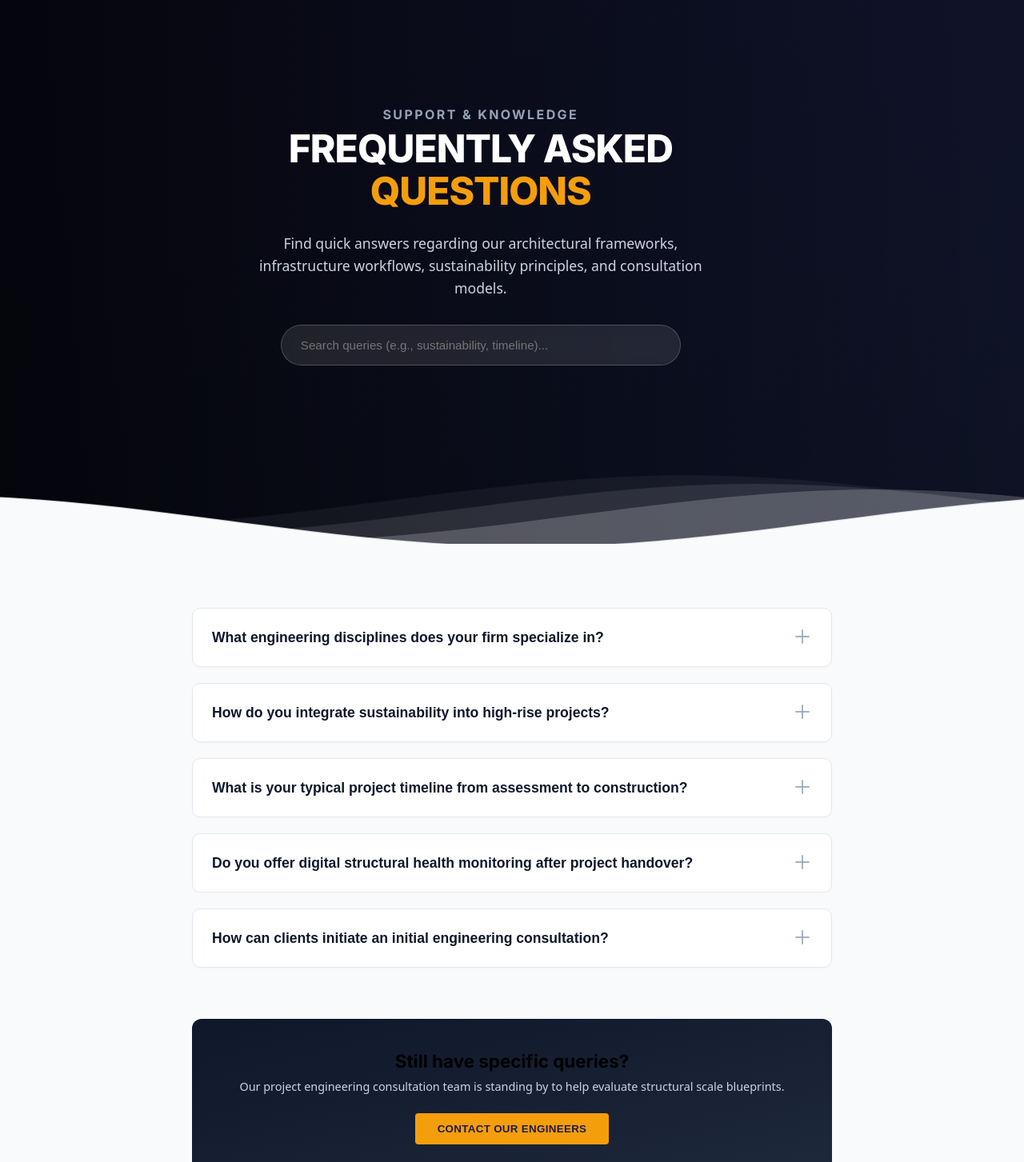
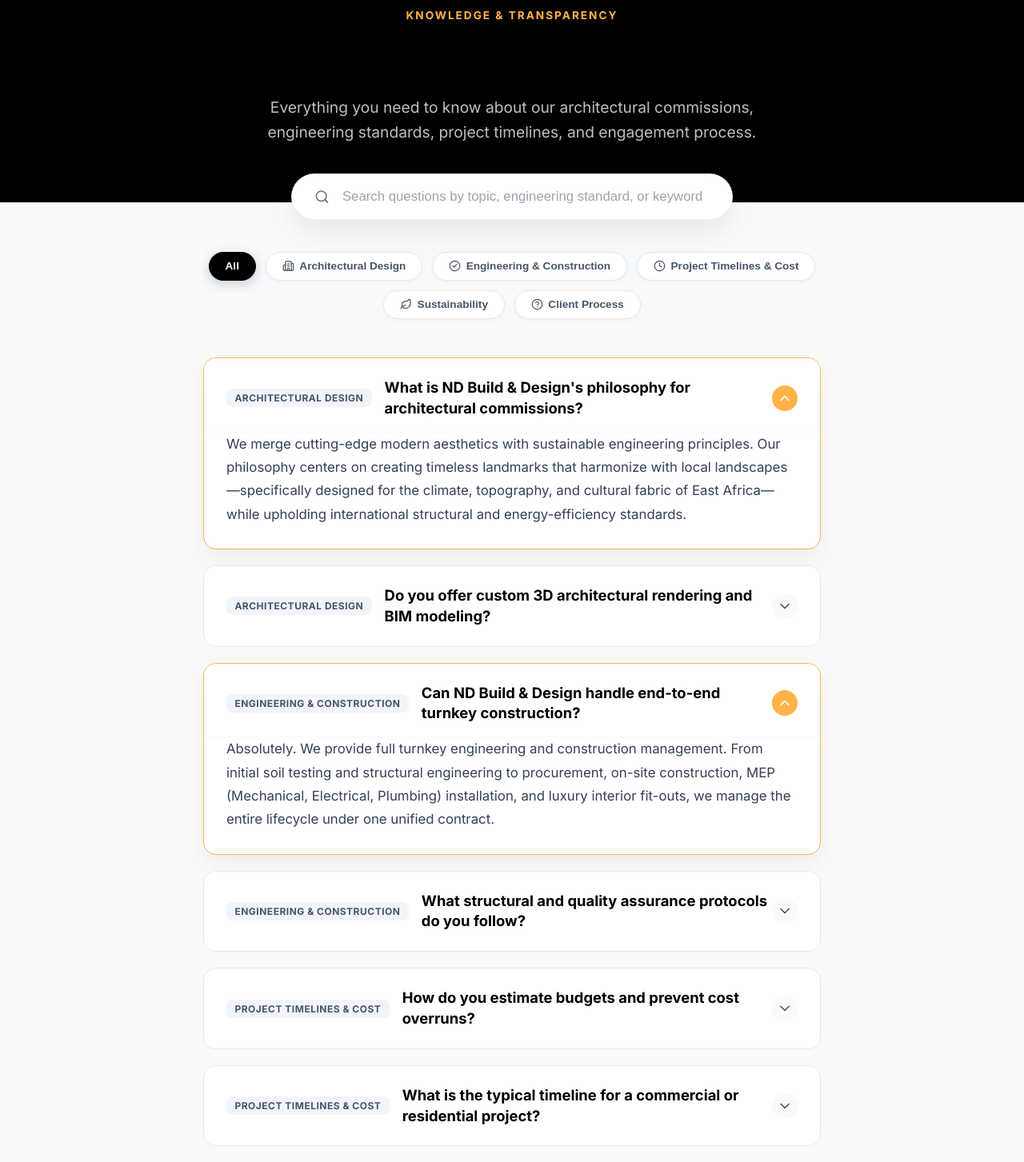
Before and after one commit to MFabrice001/NTD-Frontend, a React app: page /faq in a window 1280 px wide. Shown: the part 120-1573 px from the top of the page at 80% size. Built offline with nearby package versions, Linux system fonts and the light colour scheme; no server answers; the HTML template or start-up script is replaced by a standard one.

Commit message:
added some pages

```diff
--- a/src/pages/Faq.jsx
+++ b/src/pages/Faq.jsx
@@ -1,166 +1,255 @@
-import React, { useEffect, useRef, useState } from 'react';
+import React, { useState, useEffect, useMemo } from 'react';
+import { Search, ChevronDown, ChevronUp, HelpCircle, CheckCircle2, Building2, Clock, DollarSign, Leaf, PhoneCall, X, ArrowRight } from 'lucide-react';
+import { useNavigate } from 'react-router-dom';
 import Footer from '../components/Footer';
 
+const DEFAULT_FAQ_DATA = [
+  {
+    id: 'd-1',
+    category: 'Architectural Design',
+    question: 'What is ND Build & Design\'s philosophy for architectural commissions?',
+    answer: 'We merge cutting-edge modern aesthetics with sustainable engineering principles. Our philosophy centers on creating timeless landmarks that harmonize with local landscapes—specifically designed for the climate, topography, and cultural fabric of East Africa—while upholding international structural and energy-efficiency standards.'
+  },
+  {
+    id: 'd-2',
+    category: 'Architectural Design',
+    question: 'Do you offer custom 3D architectural rendering and BIM modeling?',
+    answer: 'Yes. Every project we undertake utilizes advanced Building Information Modeling (BIM) and photorealistic 3D rendering. This allows our clients and stakeholders to virtually walkthrough their residential, commercial, or institutional structures before ground is ever broken, ensuring complete alignment on spatial design and finishes.'
+  },
+  {
+    id: 'd-3',
+    category: 'Engineering & Construction',
+    question: 'Can ND Build & Design handle end-to-end turnkey construction?',
+    answer: 'Absolutely. We provide full turnkey engineering and construction management. From initial soil testing and structural engineering to procurement, on-site construction, MEP (Mechanical, Electrical, Plumbing) installation, and luxury interior fit-outs, we manage the entire lifecycle under one unified contract.'
+  },
+  {
+    id: 'd-4',
+    category: 'Engineering & Construction',
+    question: 'What structural and quality assurance protocols do you follow?',
+    answer: 'We adhere strictly to international ISO quality control frameworks and local building codes. All raw materials undergo rigorous testing, and our structural engineers perform continuous site inspections at critical milestones to guarantee seismic safety, load-bearing integrity, and multi-decade durability.'
+  },
+  {
+    id: 'd-5',
+    category: 'Project Timelines & Cost',
+    question: 'How do you estimate budgets and prevent cost overruns?',
+    answer: 'Our quantity surveyors prepare comprehensive Bills of Quantities (BOQ) with transparent, itemized costing during the design development phase. By locking in supplier partnerships and utilizing BIM for conflict detection, we minimize unforeseen site changes and protect our clients from scope creep and budget overruns.'
+  },
+  {
+    id: 'd-6',
+    category: 'Project Timelines & Cost',
+    question: 'What is the typical timeline for a commercial or residential project?',
+    answer: 'Timelines vary based on scale and structural complexity. Typically, architectural design and permitting take 6 to 10 weeks, while construction execution ranges from 8 months for bespoke luxury residences to 18–24 months for multi-story commercial or institutional developments.'
+  },
+  {
+    id: 'd-7',
+    category: 'Sustainability',
+    question: 'How does ND Build & Design incorporate green building practices?',
+    answer: 'We integrate passive solar orientation, natural ventilation, rainwater harvesting, high-performance thermal glazing, and locally sourced sustainable materials into our blueprints. We also consult on LEED and EDGE green building certifications to reduce operational energy costs.'
+  },
+  {
+    id: 'd-8',
+    category: 'Sustainability',
+    question: 'Do you design for energy self-sufficiency and solar integration?',
+    answer: 'Yes. We seamlessly integrate commercial-grade rooftop solar arrays, smart battery storage systems, and LED automation into the architectural rooflines and utility spaces without compromising visual aesthetics.'
+  },
+  {
+    id: 'd-9',
+    category: 'Client Process',
+    question: 'How do we initiate a site consultation or commission a project?',
+    answer: 'Getting started is straightforward. You can book an initial consultation with our principal architects and engineers through our contact page or by phone. We conduct a site analysis, discuss your project vision, and present a customized engagement proposal.'
+  },
+  {
+    id: 'd-10',
+    category: 'Client Process',
+    question: 'Do you assist with local municipal building permits and zoning approval?',
+    answer: 'Yes. Our dedicated legal and permitting team navigates all regulatory requirements, submitting compliant structural, fire safety, and environmental impact dossiers to local municipal authorities for rapid approval.'
+  }
+];
+
+const CATEGORIES = [
+  'All',
+  'Architectural Design',
+  'Engineering & Construction',
+  'Project Timelines & Cost',
+  'Sustainability',
+  'Client Process'
+];
+
 const FAQ = () => {
-  const bgRef = useRef(null);
-  const [activeIndex, setActiveIndex] = useState(null);
   const [searchQuery, setSearchQuery] = useState('');
+  const [selectedCategory, setSelectedCategory] = useState('All');
+  const [openItems, setOpenItems] = useState(['d-1', 'd-3']);
+  const [adminFaqs, setAdminFaqs] = useState([]);
+  const navigate = useNavigate();
 
-  // Parallax scroll hook mirroring the exact Home/Blog page behavior
   useEffect(() => {
-    const handleScroll = () => {
-      if (bgRef.current) {
-        const scrolled = window.scrollY;
-        bgRef.current.style.transform = `translateY(${scrolled * 0.5}px)`;
+    fetch(`${import.meta.env.VITE_API_URL || 'http://localhost:8080'}/api/public/faqs`)
+      .then(res => {
+        if (!res.ok) throw new Error('Failed to load FAQs');
+        return res.json();
+      })
+      .then(data => {
+        if (Array.isArray(data)) {
+          // Format admin FAQs to include category (defaulting to Architectural Design or parsing if stored)
+          const formatted = data.map(item => ({
+            id: `admin-${item.id}`,
+            category: item.question?.includes('[') ? item.question.split(']')[0].replace('[', '').trim() : 'Architectural Design',
+            question: item.question?.includes(']') ? item.question.split(']')[1].trim() : item.question,
+            answer: item.answer,
+            isAdmin: true
+          }));
+          setAdminFaqs(formatted);
+        }
+      })
+      .catch(err => console.error('Error fetching admin FAQs:', err));
+  }, []);
+
+  const combinedFaqs = useMemo(() => {
+    return [...adminFaqs, ...DEFAULT_FAQ_DATA];
+  }, [adminFaqs]);
+
+  const toggleAccordion = (id) => {
+    if (openItems.includes(id)) {
+      setOpenItems(openItems.filter(item => item !== id));
+    } else {
+      setOpenItems([...openItems, id]);
     }
   };
 
-    window.addEventListener('scroll', handleScroll);
-    return () => window.removeEventListener('scroll', handleScroll);
-  }, []);
-
-  const faqData = [
-    {
-      question: "What engineering disciplines does your firm specialize in?",
-      answer: "We offer full-scale structural design, civil infrastructure planning, architectural blueprint optimization, electromechanical coordination, and comprehensive project management solutions tailored specifically to East African terrains and zoning structures."
-    },
-    {
-      question: "How do you integrate sustainability into high-rise projects?",
-      answer: "Sustainability is embedded into our materials lifecycle. We utilize low-carbon custom concrete mixtures, natural building ventilation modeling, efficient microclimate solar orientation layouts, and localized supply chains to drastically minimize ambient emissions."
-    },
-    {
-      question: "What is your typical project timeline from assessment to construction?",
-      answer: "Timelines depend significantly on the scale of development. Commercial portfolios generally require 3 to 6 months for rigorous structural engineering drafting, site assessments, and regulatory approval workflows before foundational excavation commences."
-    },
-    {
-      question: "Do you offer digital structural health monitoring after project handover?",
-      answer: "Yes, we integrate intelligent IoT sensor networks and real-time digital twins into our signature corporate projects. This permits engineering teams to track ongoing strain, material settling thresholds, and execute preventative maintenance diagnostics."
-    },
-    {
-      question: "How can clients initiate an initial engineering consultation?",
-      answer: "Clients can connect directly with our engineering department using our formal contact form or by scheduling an expert layout evaluation directly at our Kigali headquarters."
-    }
-  ];
-
-  // Filters questions based on real-time interactive search inputs
-  const filteredFaqs = faqData.filter(faq =>
-    faq.question.toLowerCase().includes(searchQuery.toLowerCase()) ||
-    faq.answer.toLowerCase().includes(searchQuery.toLowerCase())
-  );
-
-  const toggleAccordion = (index) => {
-    setActiveIndex(activeIndex === index ? null : index);
-  };
+  const filteredFAQs = useMemo(() => {
+    return combinedFaqs.filter(item => {
+      const matchesCategory = selectedCategory === 'All' || item.category === selectedCategory;
+      const query = searchQuery.toLowerCase();
+      const matchesSearch = !query ||
+        item.question.toLowerCase().includes(query) ||
+        item.answer.toLowerCase().includes(query) ||
+        item.category.toLowerCase().includes(query);
+      return matchesCategory && matchesSearch;
+    });
+  }, [searchQuery, selectedCategory, combinedFaqs]);
 
   return (
-    <div className="faq-page" style={{ backgroundColor: '#f8fafc', fontFamily: 'system-ui, sans-serif' }}>
+    <div className="faq-page">
+      {/* Hero Header */}
+      <div className="faq-hero">
+        <span style={{fontSize: '0.85rem', fontWeight: '700', letterSpacing: '2px', color: 'var(--color-primary)', textTransform: 'uppercase'}}>
+          Knowledge & Transparency
+        </span>
+        <h1 style={{marginTop: '0.5rem'}}>Frequently Asked Questions</h1>
+        <p>
+          Everything you need to know about our architectural commissions, engineering standards, project timelines, and engagement process.
+        </p>
+      </div>
 
-      {/* =========================================================
-          1. HERO HEADER SECTION (Wavy shape divider & Search box)
-         ========================================================= */}
-      <section className="hero" style={{ position: 'relative', overflow: 'hidden', backgroundColor: '#0f172a', padding: '10rem 2rem 8rem 2rem', color: 'white', textAlign: 'center' }}>
-        <div className="hero-bg" ref={bgRef} style={{ position: 'absolute', top: 0, left: 0, right: 0, bottom: 0, backgroundImage: 'linear-gradient(to bottom right, #1e1b4b, #0f172a)', backgroundSize: 'cover', zIndex: 1 }}></div>
-        <div className="hero-overlay" style={{ position: 'absolute', top: 0, left: 0, right: 0, bottom: 0, backgroundColor: 'rgba(15, 23, 42, 0.4)', zIndex: 2 }}></div>
-
-        <div className="hero-container" style={{ position: 'relative', zIndex: 3, maxWidth: '800px', margin: '0 auto' }}>
-          <div className="hero-content">
-            <h1 className="hero-title" style={{ fontSize: '3rem', fontWeight: '800', marginBottom: '1.5rem', letterSpacing: '-0.02em', lineHeight: '1.1' }}>
-              <span style={{ display: 'block', color: '#94a3b8', fontSize: '1rem', fontWeight: '700', letterSpacing: '0.15em', textTransform: 'uppercase', marginBottom: '0.5rem' }}>Support & Knowledge</span>
-              <span>FREQUENTLY ASKED</span>{' '}
-              <span className="highlight" style={{ color: '#f59e0b' }}>QUESTIONS</span>
-            </h1>
-            <p className="hero-subtitle" style={{ fontSize: '1.1rem', color: '#cbd5e1', lineHeight: '1.6', marginBottom: '2.5rem', maxWidth: '650px', margin: '0 auto' }}>
-              Find quick answers regarding our architectural frameworks, infrastructure workflows, sustainability principles, and consultation models.
-            </p>
-
-            {/* Interactive Question Search Input */}
-            <div style={{ maxWidth: '500px', margin: '2rem auto 0 auto', position: 'relative' }}>
+      {/* Interactive Search Bar */}
+      <div className="faq-search-container">
+        <div className="faq-search-box">
+          <Search size={20} color="#64748b" style={{marginRight: '0.5rem'}} />
           <input
             type="text"
-                placeholder="Search queries (e.g., sustainability, timeline)..."
+            className="faq-search-input"
+            placeholder="Search questions by topic, engineering standard, or keyword..."
             value={searchQuery}
-                onChange={(e) => setSearchQuery(e.target.value)}
-                style={{ width: '100%', padding: '1rem 1.5rem', borderRadius: '50px', border: '1px solid rgba(255,255,255,0.2)', backgroundColor: 'rgba(255,255,255,0.1)', color: 'white', fontSize: '0.95rem', backdropFilter: 'blur(8px)', outline: 'none', transition: 'all 0.3s' }}
+            onChange={e => setSearchQuery(e.target.value)}
           />
-            </div>
+          {searchQuery && (
+            <button
+              onClick={() => setSearchQuery('')}
+              style={{background: 'none', border: 'none', cursor: 'pointer', color: '#9ca3af', padding: '0.25rem'}}
+            >
+              <X size={18} />
+            </button>
+          )}
         </div>
       </div>
 
-        {/* Wavy SVG shape divider matching Home & Blog perfectly */}
-        <div className="wave-container" style={{ position: 'absolute', bottom: 0, left: 0, width: '100%', overflow: 'hidden', lineHeight: 0, zIndex: 4 }}>
-          <svg className="waves" xmlns="http://www.w3.org/2000/svg" viewBox="0 24 150 28" preserveAspectRatio="none" aria-hidden="true" style={{ width: '100%', height: '40px' }}>
-            <defs>
-              <path id="gentle-wave" d="M-160 44c30 0 58-18 88-18s 58 18 88 18 58-18 88-18 58 18 88 18 v44h-352z" />
-            </defs>
-            <g className="wave1"><use href="#gentle-wave" x="48" y="0" fill="rgba(248,250,252,0.05)" /></g>
-            <g className="wave2"><use href="#gentle-wave" x="48" y="3" fill="rgba(248,250,252,0.1)" /></g>
-            <g className="wave3"><use href="#gentle-wave" x="48" y="5" fill="rgba(248,250,252,0.2)" /></g>
-            <g className="wave4"><use href="#gentle-wave" x="48" y="7" fill="#f8fafc" /></g>
-          </svg>
+      {/* Category Filter Pills */}
+      <div className="faq-categories-bar">
+        {CATEGORIES.map(cat => (
+          <button
+            key={cat}
+            className={`faq-category-btn ${selectedCategory === cat ? 'active' : ''}`}
+            onClick={() => setSelectedCategory(cat)}
+          >
+            {cat === 'Architectural Design' && <Building2 size={15} />}
+            {cat === 'Engineering & Construction' && <CheckCircle2 size={15} />}
+            {cat === 'Project Timelines & Cost' && <Clock size={15} />}
+            {cat === 'Sustainability' && <Leaf size={15} />}
+            {cat === 'Client Process' && <HelpCircle size={15} />}
+            {cat}
+          </button>
+        ))}
       </div>
-      </section>
 
-      {/* =========================================================
-          2. INTERACTIVE FAQ ACCORDION LIST
-         ========================================================= */}
-      <section className="faq-content-section" style={{ padding: '5rem 2rem 6rem 2rem' }}>
-        <div style={{ maxWidth: '800px', margin: '0 auto' }}>
-
-          {filteredFaqs.length === 0 ? (
-            <div style={{ textAlign: 'center', padding: '4rem 2rem', backgroundColor: 'white', borderRadius: '12px', border: '1px solid #e2e8f0' }}>
-              <p style={{ color: '#64748b', fontSize: '1rem', margin: 0 }}>No matching frequently asked questions discovered. Try alternate keywords.</p>
+      {/* Accordion Questions List */}
+      <div className="faq-accordion-container">
+        {filteredFAQs.length === 0 ? (
+          <div style={{textAlign: 'center', padding: '4rem 2rem', background: 'white', borderRadius: '16px', border: '1px solid #e2e8f0'}}>
+            <HelpCircle size={48} color="#9ca3af" style={{margin: '0 auto 1rem'}} />
+            <h3 style={{fontSize: '1.4rem', color: 'var(--color-dark)', marginBottom: '0.5rem'}}>
+              No questions found
+            </h3>
+            <p style={{color: '#64748b', maxWidth: '450px', margin: '0 auto'}}>
+              We couldn't find an answer matching your search. Please try another keyword or contact our engineering team directly.
+            </p>
           </div>
         ) : (
-            <div style={{ display: 'flex', flexDirection: 'column', gap: '1.25rem' }}>
-              {filteredFaqs.map((faq, idx) => {
-                const isOpen = activeIndex === idx;
+          filteredFAQs.map(item => {
+            const isOpen = openItems.includes(item.id);
             return (
               <div
-                    key={idx}
-                    style={{ backgroundColor: 'white', borderRadius: '10px', border: '1px solid #e2e8f0', boxShadow: '0 4px 6px -1px rgba(0,0,0,0.01)', overflow: 'hidden', transition: 'all 0.2s ease-in-out' }}
+                key={item.id}
+                className={`faq-accordion-item ${isOpen ? 'open' : ''}`}
               >
-                    {/* Accordion Toggle Header Row */}
-                    <button
-                      onClick={() => toggleAccordion(idx)}
-                      style={{ width: '100%', display: 'flex', justifyContent: 'space-between', alignItems: 'center', padding: '1.5rem', background: 'none', border: 'none', cursor: 'pointer', textAlign: 'left', outline: 'none' }}
+                <div
+                  className="faq-accordion-header"
+                  onClick={() => toggleAccordion(item.id)}
                 >
-                      <span style={{ fontSize: '1.1rem', fontWeight: '700', color: isOpen ? '#f59e0b' : '#0f172a', transition: 'color 0.2s' }}>
-                        {faq.question}
-                      </span>
-                      <span style={{ fontSize: '1.5rem', fontWeight: '400', color: '#94a3b8', transform: isOpen ? 'rotate(45deg)' : 'rotate(0deg)', transition: 'transform 0.2s', display: 'inline-block', lineHeight: 1 }}>
-                        ＋
-                      </span>
-                    </button>
-
-                    {/* Collapsible Answer Body Box */}
-                    <div style={{ maxHeight: isOpen ? '300px' : '0px', overflow: 'hidden', transition: 'max-height 0.3s ease-in-out, padding 0.3s ease' }}>
-                      <div style={{ padding: '0 1.5rem 1.5rem 1.5rem', color: '#475569', fontSize: '0.95rem', lineHeight: '1.6', borderTop: '1px solid #f1f5f9', paddingTop: '1rem' }}>
-                        {faq.answer}
+                  <div className="faq-question-left">
+                    <span className="faq-category-badge">{item.category}</span>
+                    <span className="faq-question-title">{item.question}</span>
+                  </div>
+                  <div className="faq-accordion-toggle-icon">
+                    <ChevronDown size={20} />
                   </div>
                 </div>
+
+                {isOpen && (
+                  <div className="faq-accordion-body">
+                    <p style={{margin: 0}}>{item.answer}</p>
+                  </div>
+                )}
               </div>
             );
-              })}
+          })
+        )}
       </div>
-          )}
 
-          {/* Additional Assistance CTA Block */}
-          <div style={{ marginTop: '4rem', textAlign: 'center', backgroundColor: '#1e1b4b', color: 'white', padding: '2.5rem', borderRadius: '12px', backgroundImage: 'linear-gradient(to bottom right, #0f172a, #1e293b)' }}>
-            <h3 style={{ margin: 0, fontSize: '1.4rem', fontWeight: '700' }}>Still have specific queries?</h3>
-            <p style={{ color: '#cbd5e1', fontSize: '0.9rem', margin: '0.5rem 0 1.5rem 0' }}>
-              Our project engineering consultation team is standing by to help evaluate structural scale blueprints.
+      {/* Still Have Questions Heading ABOVE the Blue Frame */}
+      <h2 className="faq-cta-section-title">Still Have Questions?</h2>
+
+      {/* Blue Frame Call-to-Action Banner */}
+      <div className="faq-cta-banner">
+        <p>
+          Our principal architects and structural engineers are ready to discuss your custom project vision, evaluate your site, or answer any technical inquiries.
         </p>
-            <button style={{ padding: '0.75rem 1.75rem', backgroundColor: '#f59e0b', color: '#1e1b4b', border: 'none', fontWeight: '700', borderRadius: '4px', cursor: 'pointer', letterSpacing: '0.025em' }}>
-              CONTACT OUR ENGINEERS
+        <div style={{display: 'flex', gap: '1rem', flexWrap: 'wrap', justifyContent: 'center'}}>
+          <button
+            className="btn"
+            style={{background: 'var(--color-primary)', color: 'white', padding: '0.85rem 2rem', fontWeight: '700', borderRadius: '30px', display: 'flex', alignItems: 'center', gap: '0.5rem'}}
+            onClick={() => navigate('/contact')}
+          >
+            Schedule Consultation <ArrowRight size={18} />
+          </button>
+          <button
+            className="btn"
+            style={{background: 'rgba(255,255,255,0.15)', color: 'white', padding: '0.85rem 2rem', fontWeight: '700', borderRadius: '30px', border: '1px solid rgba(255,255,255,0.3)', display: 'flex', alignItems: 'center', gap: '0.5rem'}}
+            onClick={() => navigate('/contact')}
+          >
+            <PhoneCall size={18} /> Call Kigali Office
           </button>
         </div>
-
       </div>
-      </section>
-
-      {/* =========================================================
-          3. SITE FOOTER INTEGRATION
-         ========================================================= */}
       <Footer />
     </div>
   );
```
Lines whose indentation alone changed are shown as unchanged.
